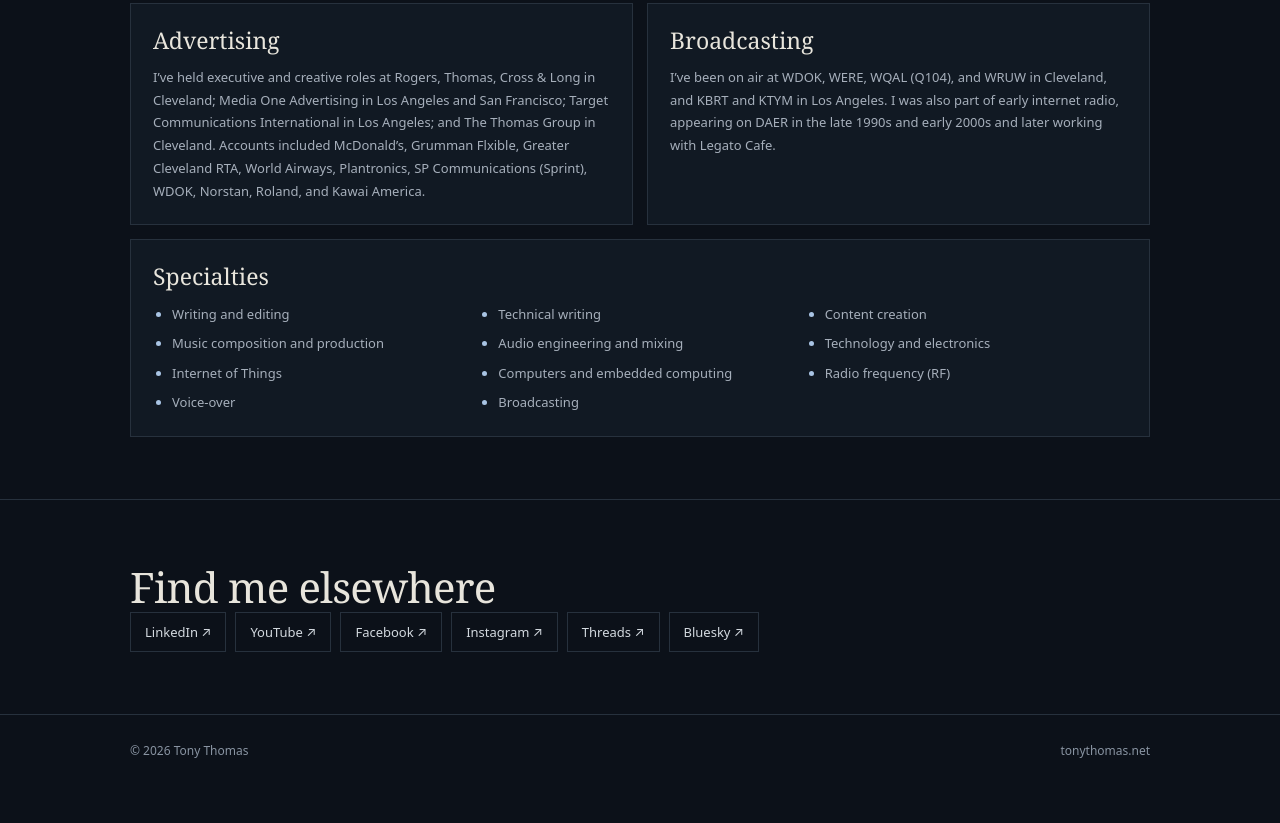
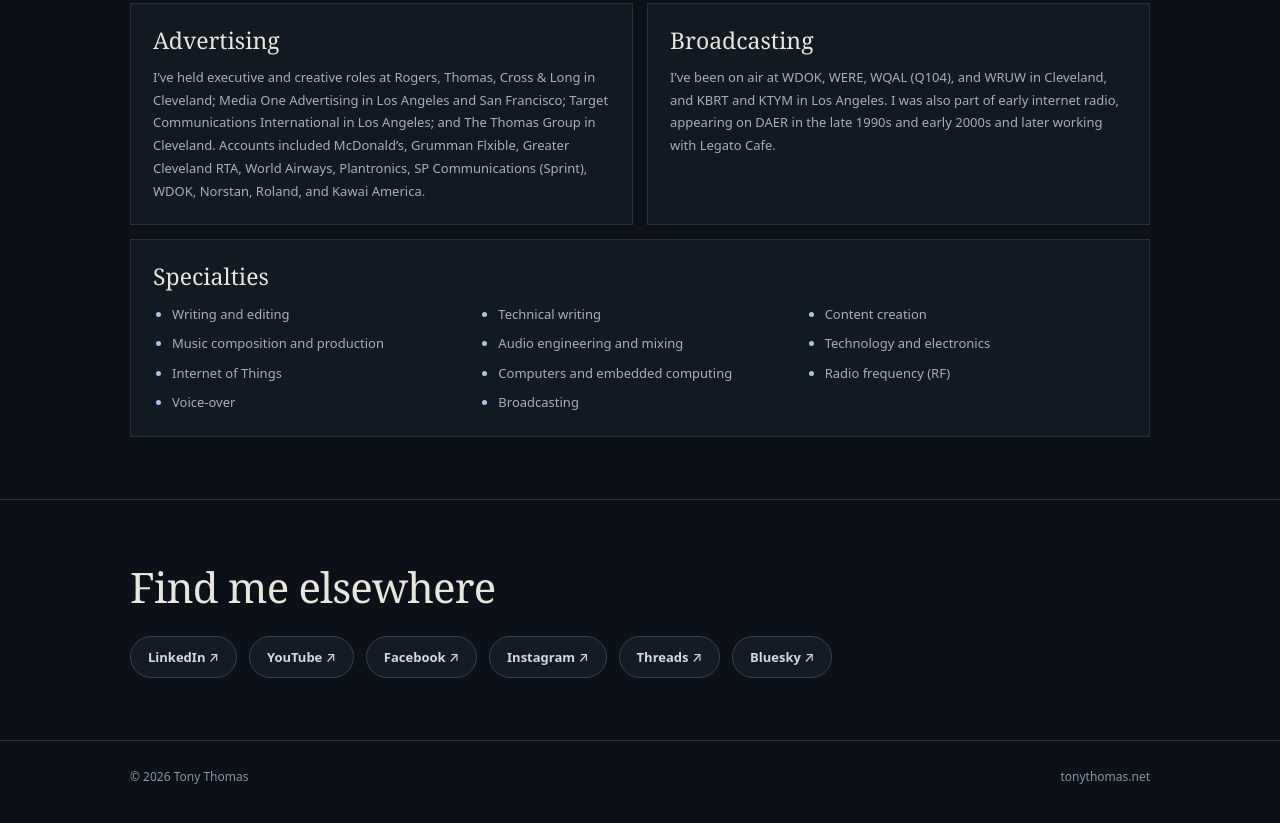
Before and after one commit to tony10000/tonythomas-website, a plain HTML site: page index.html in a window 1280 px wide. Shown: the part 1675-2498 px from the top of the page. Before the commit the page ends 2472 px from the top, so only its background shows below. Drawn offline with Linux system fonts and the light colour scheme.

Commit message:
New version 11/20/2026

```diff
--- a/index.html
+++ b/index.html
@@ -94,9 +94,10 @@ h1 {
 .specialties h3 { margin: 0 0 13px; font: 400 23px/1.25 var(--serif); }
 .specialty-list { display: grid; grid-template-columns: repeat(3, minmax(0, 1fr)); gap: 8px 24px; margin: 0; padding-left: 19px; color: var(--muted); font-size: 13px; line-height: 1.65; }
 .specialty-list li::marker { color: var(--accent); }
-.socials { display: flex; flex-wrap: wrap; gap: 9px; }
-.socials a { padding: 10px 14px; border: 1px solid var(--line); color: #d3d9df; font-size: 13px; transition: border-color .18s ease, color .18s ease; }
-.socials a:hover { border-color: #52657a; color: var(--accent); }
+.connect-title { margin-bottom: 24px; }
+.socials { display: flex; flex-wrap: wrap; gap: 12px; }
+.socials a { display: inline-flex; align-items: center; padding: 11px 17px; border: 1px solid #344252; border-radius: 999px; background: #121b26; color: #d3d9df; font-size: 13px; font-weight: 550; transition: border-color .18s ease, background .18s ease, color .18s ease, transform .18s ease; }
+.socials a:hover { transform: translateY(-1px); border-color: #647b95; background: #182432; color: var(--accent); }
 footer { display: flex; justify-content: space-between; gap: 20px; flex-wrap: wrap; padding: 27px 0 38px; color: #8994a2; font-size: 12px; }
 @media (max-width: 720px) {
   .wrap { width: min(100% - 36px, 1020px); }
@@ -197,7 +198,7 @@ footer { display: flex; justify-content: space-between; gap: 20px; flex-wrap: wr
   </section>
   <section class="section" id="connect">
     <div class="wrap">
-      <h2 class="section-title">Find me elsewhere</h2>
+      <h2 class="section-title connect-title">Find me elsewhere</h2>
       <div class="socials">
         <a href="https://www.linkedin.com/in/tony10000" target="_blank" rel="noopener noreferrer">LinkedIn ↗</a>
         <a href="https://www.youtube.com/@TonyThomas10000" target="_blank" rel="noopener noreferrer">YouTube ↗</a>
```
